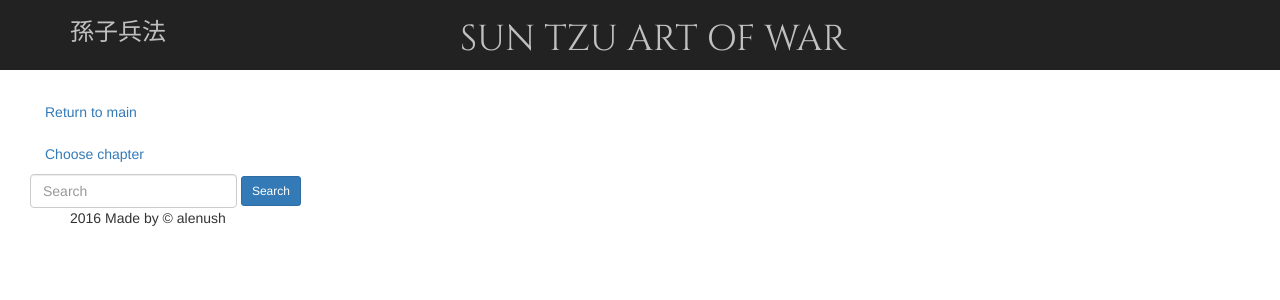
After one commit to Alenush/Suntzu_Art-of-War, a Django app: template mysite/templates/book.html in a window 1280 px wide. The commit adds this page. Shown: the top 300 px of the page. Run offline with Django 3.2, Linux system fonts and the light colour scheme; the template is opened without the code that fills it, so the values that code supplies are empty; some libraries are stand-ins or nearby versions.

Commit message:
Added two templates. For main page and for book content

```diff
--- /dev/null
+++ b/mysite/templates/book.html
@@ -0,0 +1,71 @@
+{% extends "index.html" %}
+
+{% block container %}
+
+<div class="container-fluid">
+
+    <div class="col-md-3">
+
+        <div class="nav nav-pills nav-stacked">
+          <li class="nav-item">
+            <a class="nav-link active" href="#"></a>
+          </li>
+          <li class="nav-item">
+            <a class="nav-link" href="{% url 'index' %}">Return to main</a>
+          </li>
+
+          <li class="navbar-toggler" data-toggle="collapse" data-target="#exCollapsingNavbar">
+            <a class="nav-link" href="#">Choose chapter</a>
+          </li>
+
+            <div class="collapse" id="exCollapsingNavbar">
+              <div class="bg-inverse p-a-1">
+              <ul>
+              {% for num in chapters %}
+              <li class="nav-item">
+                <a class="nav-link" href="#">Chapter {{num}}</a>
+              </li>
+              {% endfor %}
+              </ul>
+              </div>
+            </div>
+
+            <form class="form-inline pull-xs-right">
+            <input class="form-control" type="text" placeholder="Search">
+            <button class="btn btn-primary btn-sm" type="submit">Search</button>
+            </form>
+
+        </ul>
+
+        </div>
+    </div>
+
+        <div class="col-md-9">
+
+
+            {% for chapter in all_content %}
+                {% for content in chapter %}
+                    {% if forloop.first %}
+                        <h2 class="chapter"> {{ content.chapter }} </h2>
+                    {% endif %}
+                    {% ifchanged content.sub_chapters %}
+                    <h3>{{ content.sub_chapters }} {{ content.sub_content }}</h3>
+                    {% endifchanged %}
+                    <p> <b>{{ content.commentator}}</b> {{ content.comment}} </p>
+                    {% if content.com_translator|length > 5 %}
+                        {% load static %}
+                        <img src="{% static 'suntzu_artofwar/images/translate.png' %}"
+                             style="cursor:pointer;" id="translate_button">
+                        <div class="translation" style="display:none;" id="translation">
+                         <p> {{ content.com_translator }} {{content.com_translation }} </p>
+                        </div>
+                    {% endif %}
+                {% endfor %}
+                <hr>
+            {% endfor %}
+        </div>
+
+</div>
+
+
+{% endblock %}
--- a/mysite/templates/index.html
+++ b/mysite/templates/index.html
@@ -39,7 +39,7 @@
       <footer class="container">
         <div class="container footer">
           <div class="row">
-            <p>&copy; alenush</p>
+            <p>2016 Made by &copy; alenush </p>
           </div>
         </div>
       </footer>
```
Also changed, not shown: mysite/templates/main_page.html (added, +42 -0 lines).
